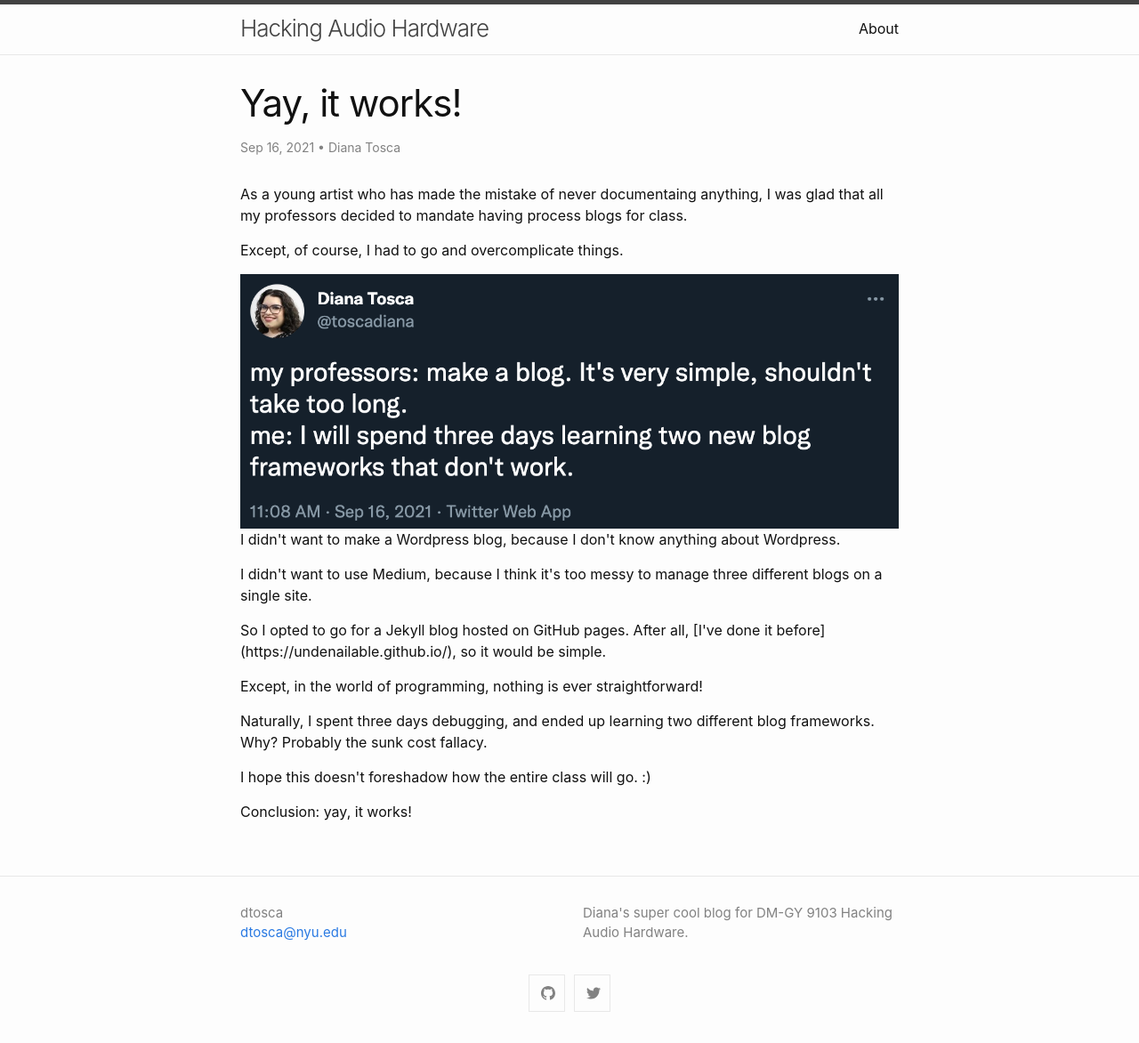
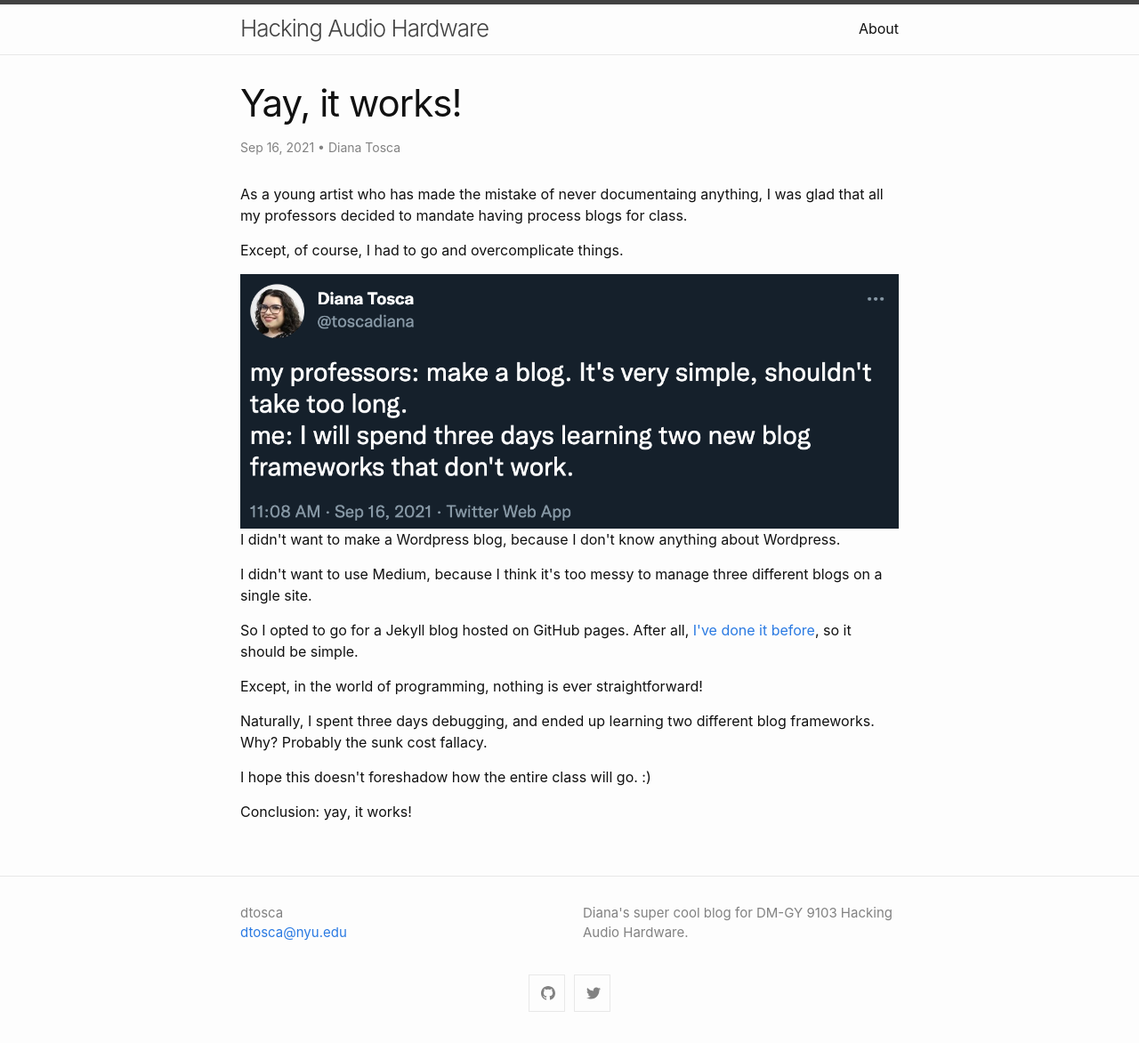
Before and after one commit to dtosca/audiohardware, a Jekyll site: the page built from _posts/2021-9-16-it-works.html, in a window 1280 px wide. Shown: the whole page at 89% size. Built offline with Jekyll 4.4.1, drawn with Linux system fonts in a browser that asks for light colours.

Commit message:
first blog post

```diff
--- a/_posts/2021-9-16-it-works.html
+++ b/_posts/2021-9-16-it-works.html
@@ -15,7 +15,7 @@ author: Diana Tosca
 
 <p>I didn't want to use Medium, because I think it's too messy to manage three different blogs on a single site.</p>
 
-<p>So I opted to go for a Jekyll blog hosted on GitHub pages. After all, [I've done it before](https://undenailable.github.io/), so it would be simple.</p>
+<p>So I opted to go for a Jekyll blog hosted on GitHub pages. After all, <a href="https://undenailable.github.io/">I've done it before</a>, so it should be simple.</p>
 
 <p>Except, in the world of programming, nothing is ever straightforward!</p>
 
```
